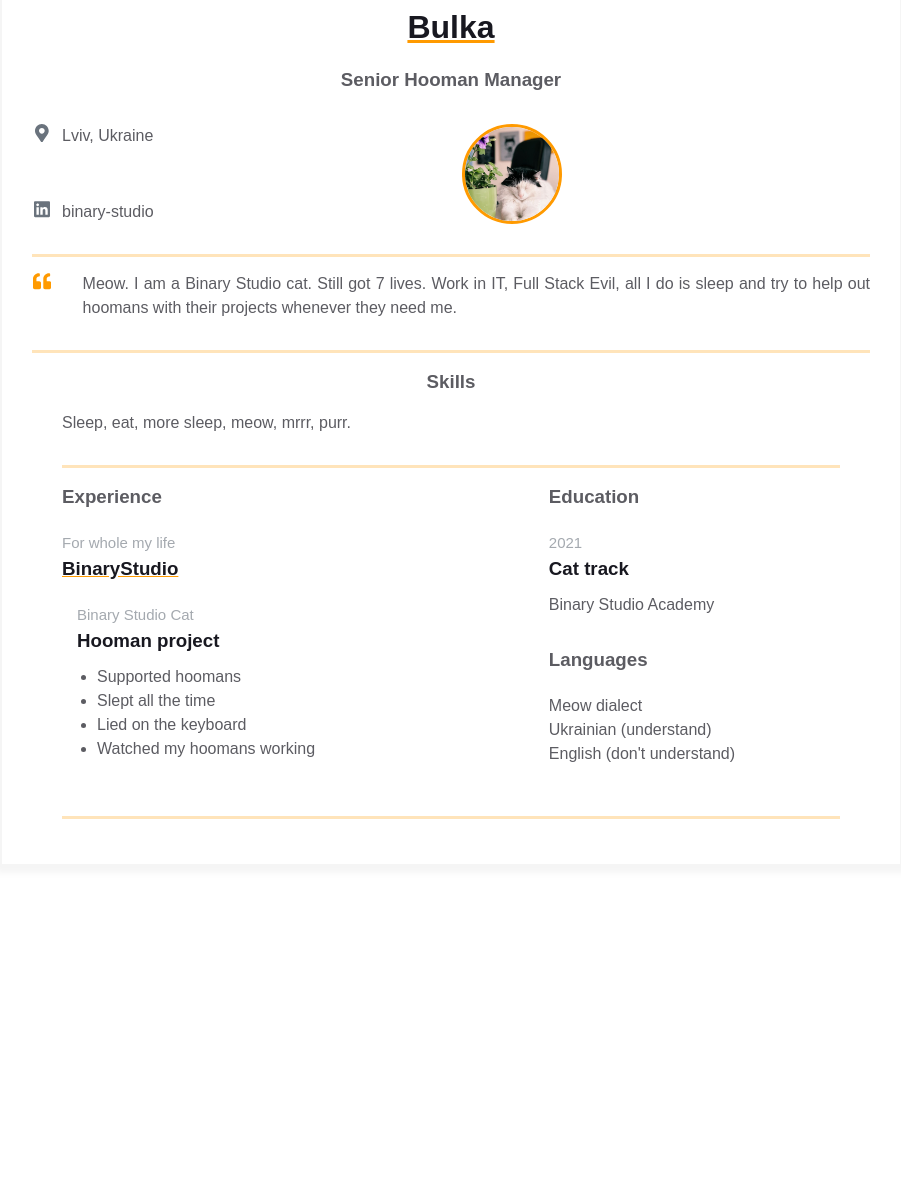
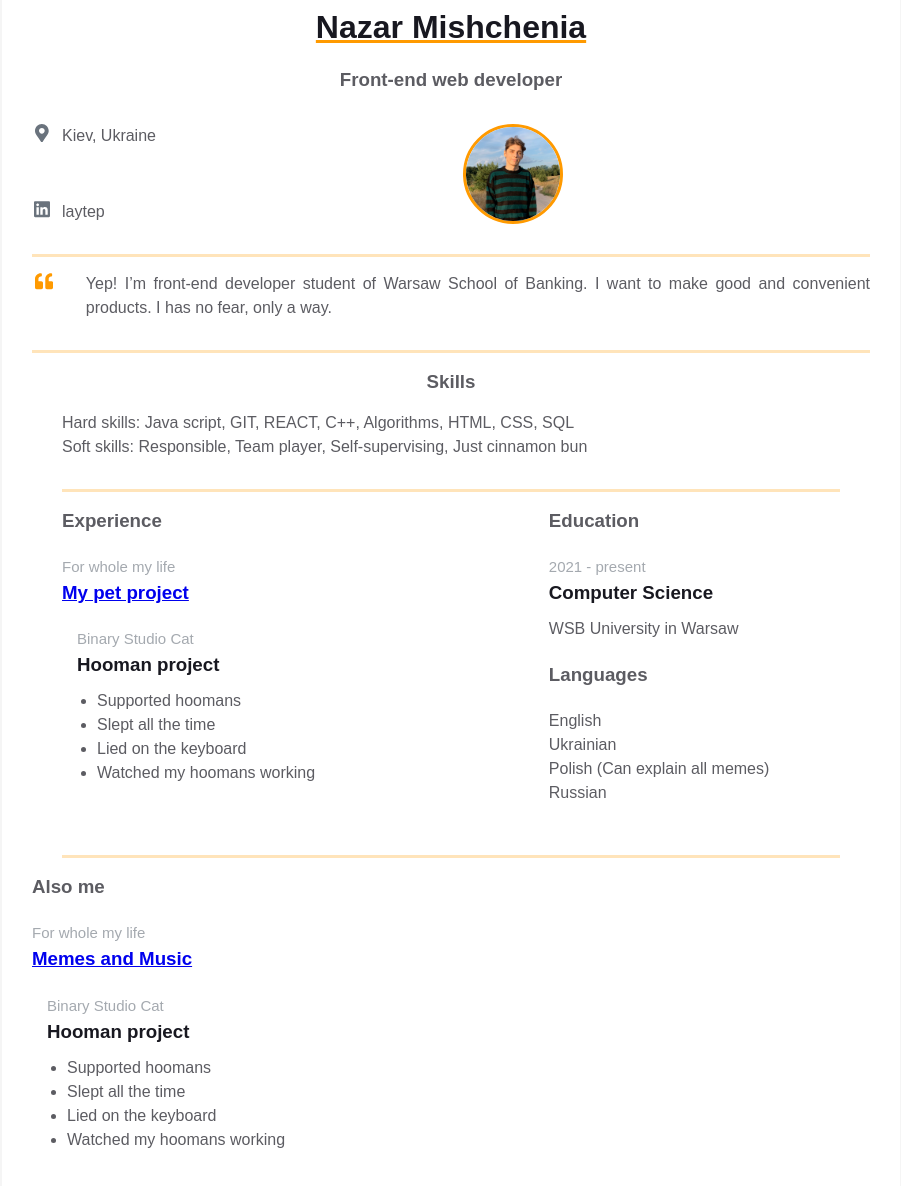
Before and after one commit to Laytep/homepage, a plain HTML site: page index.html in a window 1280 px wide. Shown: the part 78-1264 px from the top of the page, without its empty margins (189-1090 px from the left). Before the commit the page ends 993 px from the top, so only its background shows below. Drawn offline with Linux system fonts and the light colour scheme.

Commit message:
Adding photo and some describe

```diff
--- a/index.html
+++ b/index.html
@@ -11,12 +11,12 @@
         <div class="resume">
           <div class="container">
             <div class="resume__block">
-              <h1 class="contact-info__header">Bulka</h1>
-              <h3 class="contact-info__sub-header">Senior Hooman Manager</h3>
+              <h1 class="contact-info__header">Nazar Mishchenia</h1>
+              <h3 class="contact-info__sub-header">Front-end web developer</h3>
 
               <div class="contact_info_container fh">
                 <div class="contact-info__block">
-                    <a href="" rel="author" class="contact-info__item">
+                    <a href="https://www.google.com/maps/place/Kij%C3%B3w,+02000/@50.401699,30.252512,10z/data=!3m1!4b1!4m5!3m4!1s0x40d4cf4ee15a4505:0x764931d2170146fe!8m2!3d50.4501!4d30.5234" rel="author" class="contact-info__item">
                         <div class="contact-info__item-icon-wrapper">
                           <svg class="contact-info__item-icon" xmlns="http://www.w3.org/2000/svg" viewBox="0 0 384 512">
                             <path
@@ -24,9 +24,9 @@
                             </path>
                           </svg>
                         </div>
-                        <span>Lviv, Ukraine</span>
+                        <span>Kiev, Ukraine</span>
                       </a>
-                      <a href="https://ua.linkedin.com/company/binary-studio_241166" rel="author" class="contact-info__item">
+                      <a href="https://www.linkedin.com/in/laytep/" rel="author" class="contact-info__item">
                         <div class="contact-info__item-icon-wrapper">
                           <svg class="contact-info__item-icon" xmlns="http://www.w3.org/2000/svg" viewBox="0 0 448 512">
                             <path
@@ -34,13 +34,13 @@
                             </path>
                           </svg>
                         </div>
-                        <span>binary-studio</span>
+                        <span>laytep</span>
                       </a>
                 </div>
 
 
                 <div class="contact-info__block contact-info__block--center">
-                  <img class="contact-info__avatar" src="assets/bulka.jpg" alt="Avatar">
+                  <img class="contact-info__avatar" src="assets/photo.jpg" alt="Avatar">
                 </div>
 
                 <div class="contact-info__block"></div>
@@ -57,10 +57,7 @@
                     </path>
                   </svg>
                 </div>
-                <p class="intro_text">Meow.
-                  I am a Binary Studio cat. Still got 7 lives. Work in IT, Full Stack Evil,
-                  all I do is sleep and try to help out hoomans with their projects whenever
-                  they need me.
+                <p class="intro_text">Yep! I’m front-end developer student of Warsaw School of Banking. I want to make good and convenient products. I has no fear, only a way.
                 </p>
               </div>
             </div>
@@ -68,7 +65,8 @@
                 <div class="resume__block">
                   <div class="skills">
                     <h3 class="skills__header">Skills</h3>
-                    <p class="skills__text">Sleep, eat, more sleep, meow, mrrr, purr. </p>
+                    <p class="skills__text">Hard skills: Java script, GIT, REACT, C++, Algorithms, HTML, CSS, SQL</p>
+					<p class="skills__text">Soft skills: Responsible, Team player, Self-supervising, Just cinnamon bun</p>
                   </div>
                 </div>
             </div>
@@ -82,7 +80,7 @@
 							<div class="experiences__company">
 							  <div class="experiences__company-header">
 								<span class="experiences__company-header-durability">For whole my life</span>
-								<h3 class="experiences__company-header-name">BinaryStudio</h3>
+								<h3 class="experiences__company-header-name"><a href="https://github.com/Laytep/todo-list">My pet project</a></h3>
 							  </div>
 
 							  <div class="experiences__company-project">
@@ -99,33 +97,58 @@
 						  </div>
 					</div>
 					<div class="additional-info fv">
-						<div class="additional-info fv">
+
 							<div class="additional-info__education">
 							  <h3 class="additional-info__education-header">Education</h3>
 							  <div class="additional-info__education-university">
-								<span class="additional-info__education-university-durability">2021</span>
-								<h3 class="additional-info__education-university-speciality">Cat track</h3>
-								<p class="additional-info__education-university-name">Binary Studio Academy</p>
+								<span class="additional-info__education-university-durability">2021 - present</span>
+								<h3 class="additional-info__education-university-speciality">Computer Science</h3>
+								<p class="additional-info__education-university-name">WSB University in Warsaw</p>
 							  </div>
 							</div>
 
 							<div class="additional-info__languages">
 							  <h3 class="additional-info__languages-header">Languages</h3>
 							  <p class="additional-info__languages-item">
-								Meow dialect
+								English
 							  </p>
 							  <p class="additional-info__languages-item">
-								Ukrainian (understand)
+								Ukrainian
 							  </p>
 							  <p class="additional-info__languages-item">
-								English (don't understand)
+								Polish (Can explain all memes)
+							  </p>
+							  <p class="additional-info__languages-item">
+								Russian
 							  </p>
 							</div>
-						  </div>
+
 					</div>
 				  </div>
 				</div>
 			  </div>
+			  <div class="experiences">
+				<div class="experiences">
+					<h3 class="experiences__header">Also me</h3>
+					<div class="experiences__company">
+					  <div class="experiences__company-header">
+						<span class="experiences__company-header-durability">For whole my life</span>
+						<h3 class="experiences__company-header-name"><a href="https://dailyegyptian.com/wp-content/uploads/2019/03/fjkealjfeoiawjfoieajwioej-e1551988889459.jpg">Memes and Music</a></h3>
+					  </div>
+
+					  <div class="experiences__company-project">
+						<span class="experiences__company-project-role">Binary Studio Cat</span>
+						<h3 class="experiences__company-project-name">Hooman project</h3>
+						<ul class="experiences__company-project-responsibilities">
+						  <li>Supported hoomans</li>
+						  <li>Slept all the time</li>
+						  <li>Lied on the keyboard</li>
+						  <li>Watched my hoomans working</li>
+						</ul>
+					  </div>
+					</div>
+				  </div>
+			</div>
         </div>
         </div>
       </main>
```
Also changed, not shown: assets/bulka.jpg (deleted), assets/photo.jpg (added).
